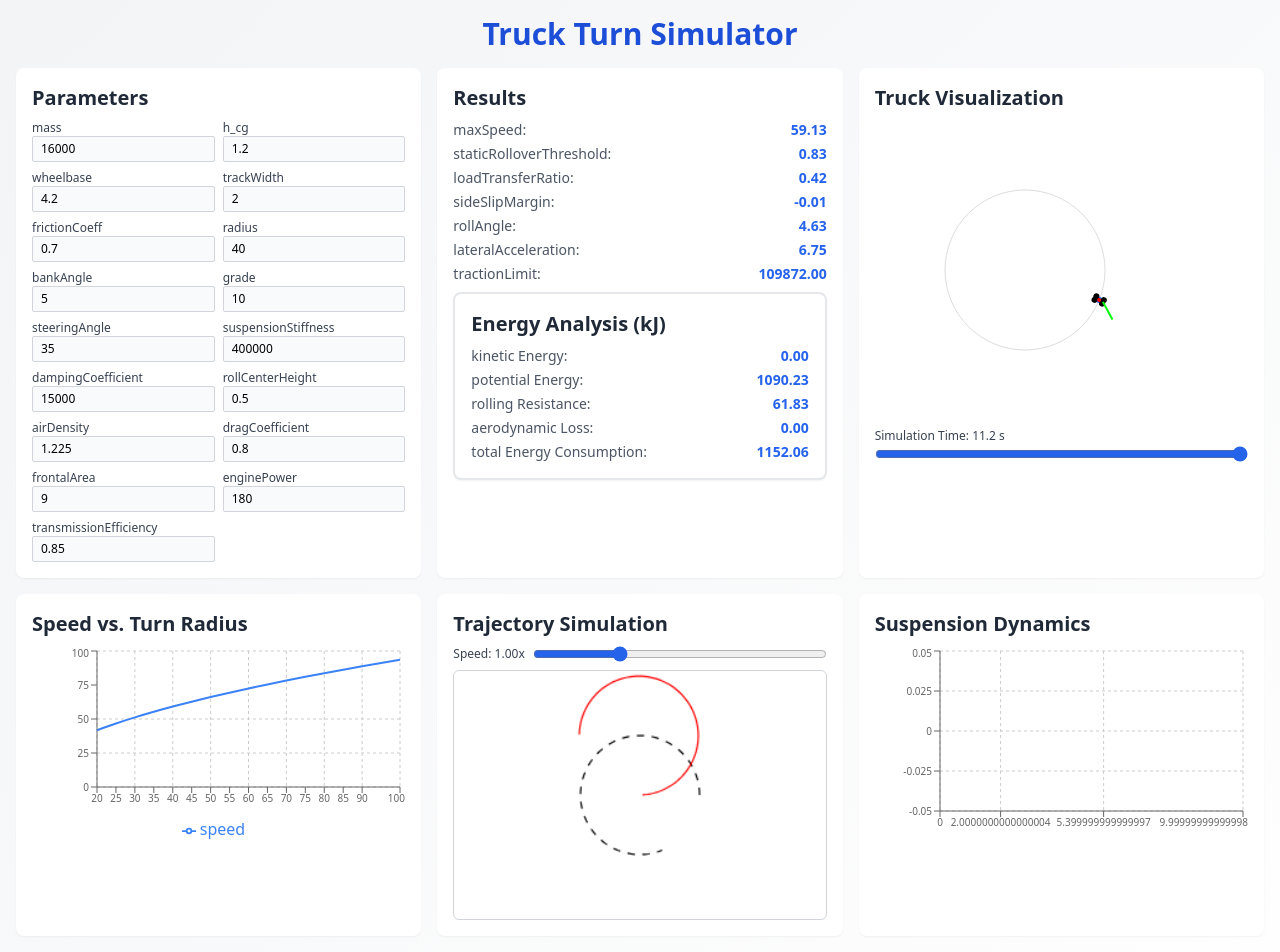
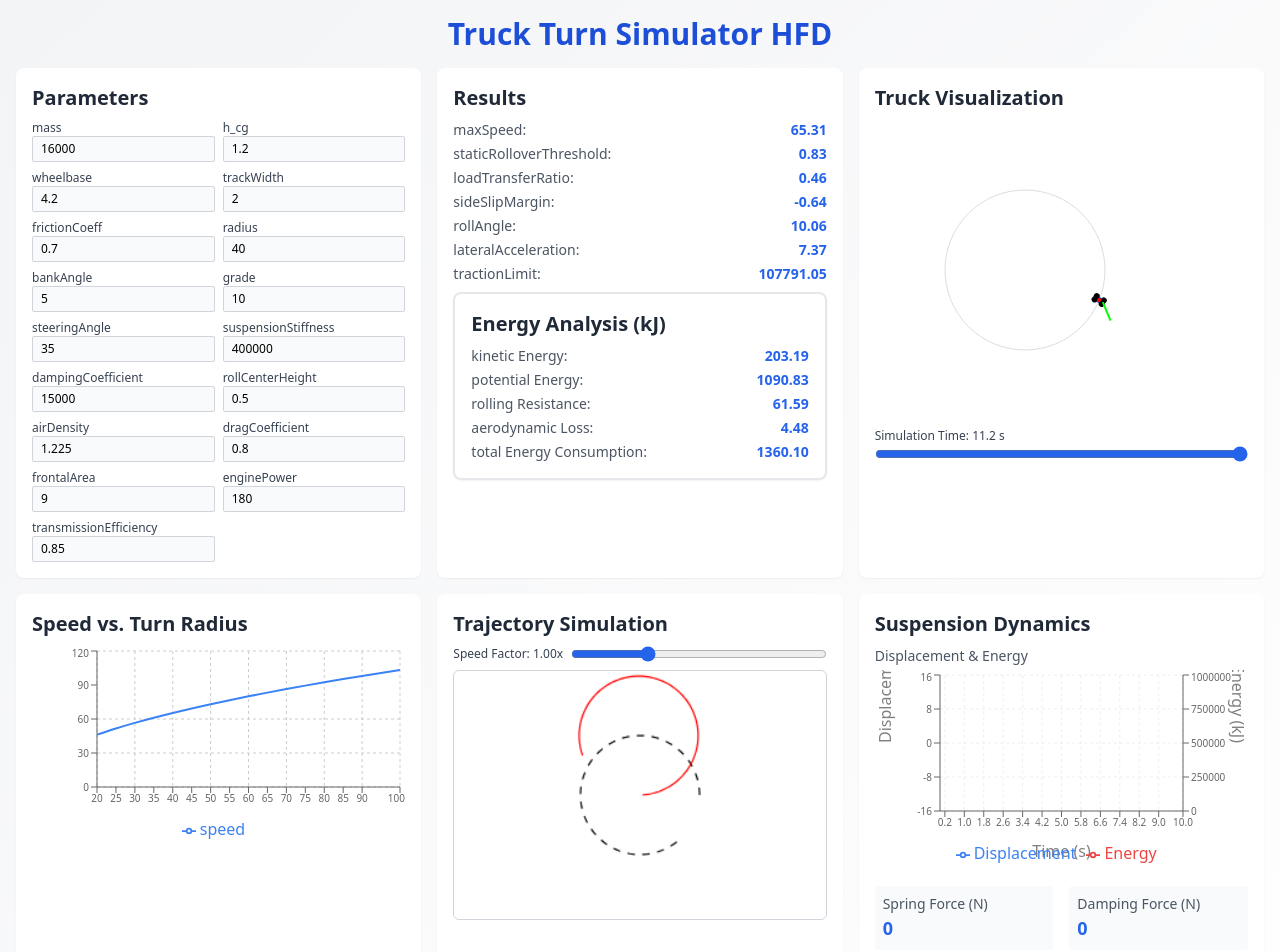
Before and after one commit to ProPrak01/truckTurnSimulatorHFD, a React (Vite) app: page / in a window 1280 px wide. Shown: the top 952 px of the page. Built offline with nearby package versions, Linux system fonts and the light colour scheme.

Commit message:
changes_4

```diff
--- a/src/mainTruckSimulator.jsx
+++ b/src/mainTruckSimulator.jsx
@@ -76,24 +76,27 @@ const TruckTurnSimulator = () => {
   const g = 9.81; // gravitational acceleration (m/s²)
 
   const calculateMaxSafeSpeed = (radius, bankAngle, grade) => {
-    const theta = (bankAngle * Math.PI) / 180;
-    const alpha = (grade * Math.PI) / 180;
+    const theta = (bankAngle * Math.PI) / 180; // bank angle in radians
+    const alpha = (grade * Math.PI) / 180; // grade angle in radians
 
-    const lateralAcc =
-      (params.frictionCoeff * g * Math.cos(alpha)) /
-      (1 + (params.h_cg * Math.sin(theta)) / radius);
+    // Corrected formula considering banking effect
+    const numerator =
+      g * radius * (params.frictionCoeff * Math.cos(theta) + Math.sin(theta));
+    const denominator =
+      Math.cos(theta) - params.frictionCoeff * Math.sin(theta);
 
-    return Math.sqrt(radius * lateralAcc);
+    return Math.sqrt(numerator / denominator);
   };
-
   const calculateRollAngle = (lateralAcceleration) => {
     const rollStiffness = params.suspensionStiffness * params.trackWidth ** 2;
     const rollMoment = params.mass * params.h_cg * lateralAcceleration;
     return (Math.atan(rollMoment / rollStiffness) * 180) / Math.PI;
   };
 
-  const calculateLateralAcceleration = (speed, radius) => {
-    return speed ** 2 / radius;
+  const calculateLateralAcceleration = (speed, radius, bankAngle) => {
+    const theta = (bankAngle * Math.PI) / 180;
+    // Corrected lateral acceleration with banking
+    return speed ** 2 / radius - g * Math.sin(theta);
   };
 
   const calculateTractionLimit = () => {
@@ -160,25 +163,39 @@ const TruckTurnSimulator = () => {
       actual: xActual.map((x, i) => ({ x, y: yActual[i] })),
     };
   };
-  const calculateSuspensionDynamics = (speed, time) => {
+  const calculateSuspensionDynamics = (speed, time, bankAngle) => {
     const data = [];
-    const rollEnergyData = [];
+    const bankRadians = (bankAngle * Math.PI) / 180;
+    const baseDisplacement = (Math.sin(bankRadians) * params.trackWidth) / 2;
 
-    for (let t = 0; t < 10; t += 0.1) {
-      // Simulate suspension movement with damped oscillation
+    // Generate more data points for smoother animation
+    for (let t = 0; t <= 10; t += 0.1) {
+      // Enhanced suspension movement simulation
+      const lateralAccel = (speed * speed) / params.radius;
+      const rollInfluence = (lateralAccel * params.h_cg) / params.trackWidth;
+
+      // Combine multiple oscillation effects
       const displacement =
+        baseDisplacement +
         0.05 *
-        Math.exp(-0.5 * t) *
-        Math.cos(2 * Math.PI * t + Math.sin((speed * t) / 20));
+          Math.exp((-params.dampingCoefficient * t) / params.mass) *
+          Math.cos(Math.sqrt(params.suspensionStiffness / params.mass) * t) +
+        rollInfluence * Math.sin((2 * Math.PI * t) / 5);
 
-      // Calculate roll energy
-      const rollEnergy =
+      // Calculate suspension energy
+      const springForce = params.suspensionStiffness * displacement;
+      const dampingForce = params.dampingCoefficient * (displacement / 0.1); // approximate velocity
+      const suspensionEnergy =
         0.5 * params.suspensionStiffness * displacement * displacement;
 
+      // Add data point
       data.push({
-        time: t,
-        displacement: displacement,
-        rollEnergy: rollEnergy,
+        time: t.toFixed(1),
+        displacement: displacement.toFixed(4),
+        velocity: (displacement / 0.1).toFixed(4),
+        energy: (suspensionEnergy / 1000).toFixed(2), // Convert to kJ
+        springForce: springForce.toFixed(0),
+        dampingForce: dampingForce.toFixed(0),
       });
     }
 
@@ -187,8 +204,18 @@ const TruckTurnSimulator = () => {
 
   const calculateTireForces = (lateralAcceleration, rollAngle) => {
     const weightPerWheel = (params.mass * g) / 4;
-    const rollMoment = params.mass * params.h_cg * lateralAcceleration;
-    const loadTransfer = rollMoment / params.trackWidth;
+    const bankRadians = (params.bankAngle * Math.PI) / 180;
+    const rollRadians = (rollAngle * Math.PI) / 180;
+
+    // Calculate combined roll moment from lateral acceleration and banking
+    const rollMoment =
+      params.mass *
+      params.h_cg *
+      (lateralAcceleration * Math.cos(bankRadians) + g * Math.sin(bankRadians));
+
+    // Calculate load transfer considering banking
+    const loadTransfer =
+      (rollMoment / params.trackWidth) * Math.cos(rollRadians);
 
     return {
       frontLeft: weightPerWheel - loadTransfer * 0.6,
@@ -198,14 +225,26 @@ const TruckTurnSimulator = () => {
     };
   };
 
-  const calculateEnergyMetrics = (speed) => {
+  const calculateEnergyMetrics = (speed, bankAngle) => {
     const speedMs = speed / 3.6; // Convert to m/s
+    const bankRadians = (bankAngle * Math.PI) / 180;
+    const gradeRadians = (params.grade * Math.PI) / 180;
+
+    // Calculate kinetic energy
     const kineticEnergy = 0.5 * params.mass * speedMs * speedMs;
-    const gradeRadians = (params.grade * Math.PI) / 180;
-    const potentialEnergy =
-      params.mass * g * Math.sin(gradeRadians) * params.radius;
-    const rollingResistance =
-      0.01 * params.mass * g * Math.cos(gradeRadians) * params.radius;
+
+    // Calculate potential energy considering both grade and banking
+    const heightChange =
+      Math.sin(gradeRadians) * params.radius +
+      ((1 - Math.cos(bankRadians)) * params.trackWidth) / 2;
+    const potentialEnergy = params.mass * g * heightChange;
+
+    // Calculate rolling resistance considering banking and grade
+    const normalForce =
+      params.mass * g * Math.cos(gradeRadians) * Math.cos(bankRadians);
+    const rollingResistance = 0.01 * normalForce * params.radius;
+
+    // Calculate aerodynamic loss
     const airResistance = calculateAerodynamicDrag(speedMs) * params.radius;
 
     return {
@@ -217,34 +256,57 @@ const TruckTurnSimulator = () => {
         kineticEnergy + potentialEnergy + rollingResistance + airResistance,
     };
   };
-
   const updateResults = () => {
+    // Calculate maximum safe speed considering banking and grade
     const maxSpeed = calculateMaxSafeSpeed(
       params.radius,
       params.bankAngle,
       params.grade
     );
-    const staticRolloverThreshold = params.trackWidth / (2 * params.h_cg);
+
+    // Calculate lateral acceleration with banking effect
+    const lateralAcceleration = calculateLateralAcceleration(
+      maxSpeed,
+      params.radius,
+      params.bankAngle
+    );
+
+    // Calculate static rollover threshold with banking consideration
+    const staticRolloverThreshold =
+      (params.trackWidth / (2 * params.h_cg)) *
+      Math.cos((params.bankAngle * Math.PI) / 180);
+
+    // Calculate load transfer ratio considering banking and grade
+    const bankRadians = (params.bankAngle * Math.PI) / 180;
+    const gradeRadians = (params.grade * Math.PI) / 180;
+
     const loadTransferRatio =
-      (params.mass * (maxSpeed ** 2 / params.radius) * params.h_cg) /
+      (params.mass * lateralAcceleration * params.h_cg) /
       (params.trackWidth *
         params.mass *
         g *
-        Math.cos((params.bankAngle * Math.PI) / 180) *
-        Math.cos((params.grade * Math.PI) / 180));
+        Math.cos(bankRadians) *
+        Math.cos(gradeRadians));
+
+    // Calculate side slip margin with banking effect
     const sideSlipMargin =
       params.frictionCoeff *
         g *
-        Math.cos((params.bankAngle * Math.PI) / 180) *
-        Math.cos((params.grade * Math.PI) / 180) -
-      maxSpeed ** 2 / params.radius;
+        Math.cos(bankRadians) *
+        Math.cos(gradeRadians) -
+      lateralAcceleration;
 
-    const lateralAcceleration = calculateLateralAcceleration(
-      maxSpeed,
-      params.radius
-    );
-    const rollAngle = calculateRollAngle(lateralAcceleration);
-    const tractionLimit = calculateTractionLimit();
+    // Calculate roll angle based on lateral acceleration and banking
+    const rollAngle =
+      calculateRollAngle(lateralAcceleration) + params.bankAngle;
+
+    // Calculate traction limit considering grade and banking
+    const tractionLimit =
+      params.frictionCoeff *
+      params.mass *
+      g *
+      Math.cos(bankRadians) *
+      Math.cos(gradeRadians);
 
     setResults({
       maxSpeed: maxSpeed * 3.6, // Convert to km/h
@@ -256,7 +318,7 @@ const TruckTurnSimulator = () => {
       tractionLimit,
     });
 
-    // Generate speed data for different radii
+    // Generate speed vs radius data with banking consideration
     const newSpeedData = [];
     for (let r = 20; r <= 100; r += 5) {
       const speed = calculateMaxSafeSpeed(r, params.bankAngle, params.grade);
@@ -264,7 +326,7 @@ const TruckTurnSimulator = () => {
     }
     setSpeedData(newSpeedData);
 
-    // Update trajectory data
+    // Update trajectory simulation
     const trajectoryData = simulateTrajectory(
       params.radius,
       maxSpeed * speedFactor,
@@ -273,31 +335,38 @@ const TruckTurnSimulator = () => {
     );
     setTrajectoryData(trajectoryData);
 
+    // Calculate suspension dynamics with banking effect
     const suspensionData = calculateSuspensionDynamics(
-      results.maxSpeed,
-      simulationTime
+      maxSpeed,
+      simulationTime,
+      params.bankAngle
     );
     setSuspensionData(suspensionData);
 
-    const newTireForces = calculateTireForces(
-      results.lateralAcceleration,
-      results.rollAngle
-    );
+    // Calculate tire forces considering banking and load transfer
+    const newTireForces = calculateTireForces(lateralAcceleration, rollAngle);
     setTireForces(newTireForces);
 
-    const newEnergyMetrics = calculateEnergyMetrics(results.maxSpeed);
+    // Calculate energy metrics with banking consideration
+    const newEnergyMetrics = calculateEnergyMetrics(maxSpeed, params.bankAngle);
     setEnergyMetrics(newEnergyMetrics);
   };
 
   useEffect(() => {
     updateResults();
+    const suspensionData = calculateSuspensionDynamics(
+      results.maxSpeed,
+      simulationTime,
+      params.bankAngle
+    );
+    setSuspensionData(suspensionData);
     // Animate truck turning
     const interval = setInterval(() => {
       setTruckAngle((prevAngle) => (prevAngle + 1) % 360);
       setSimulationTime((prevTime) => prevTime + 0.1);
     }, 50);
     return () => clearInterval(interval);
-  }, [params, speedFactor]);
+  }, [params, speedFactor, simulationTime]);
 
   useEffect(() => {
     const canvas = canvasRef.current;
@@ -419,28 +488,109 @@ const TruckTurnSimulator = () => {
       </svg>
     );
   };
-  const SuspensionGraph = () => (
+  const SuspensionGraph = () => {
+    // Format tooltip values
+    const CustomTooltip = ({ active, payload, label }) => {
+      if (active && payload && payload.length) {
+        return (
+          <div className="bg-white p-2 border border-gray-200 rounded shadow-sm">
+            <p className="text-sm">Time: {label}s</p>
+            {payload.map((entry, index) => (
+              <p key={index} className="text-sm" style={{ color: entry.color }}>
+                {entry.name}: {entry.value}
+              </p>
+            ))}
+          </div>
+        );
+      }
+      return null;
+    };
+
+    return (
       <div className="bg-white p-4 rounded-lg shadow-sm">
         <h2 className="text-xl font-semibold mb-2 text-gray-800">
           Suspension Dynamics
         </h2>
+        <div className="grid grid-cols-1 gap-4">
+          {/* Displacement Graph */}
+          <div>
+            <h3 className="text-sm font-medium text-gray-600 mb-1">
+              Displacement & Energy
+            </h3>
             <ResponsiveContainer width="100%" height={200}>
-        <AreaChart data={suspensionData}>
-          <CartesianGrid strokeDasharray="3 3" />
-          <XAxis dataKey="time" tick={{ fontSize: 10 }} />
-          <YAxis tick={{ fontSize: 10 }} />
-          <Tooltip />
-          <Area
+              <LineChart data={suspensionData}>
+                <CartesianGrid strokeDasharray="3 3" stroke="#eee" />
+                <XAxis
+                  dataKey="time"
+                  label={{ value: "Time (s)", position: "bottom" }}
+                  tick={{ fontSize: 10 }}
+                />
+                <YAxis
+                  yAxisId="left"
+                  label={{
+                    value: "Displacement (m)",
+                    angle: -90,
+                    position: "insideLeft",
+                  }}
+                  tick={{ fontSize: 10 }}
+                />
+                <YAxis
+                  yAxisId="right"
+                  orientation="right"
+                  label={{
+                    value: "Energy (kJ)",
+                    angle: 90,
+                    position: "insideRight",
+                  }}
+                  tick={{ fontSize: 10 }}
+                />
+                <Tooltip content={<CustomTooltip />} />
+                <Legend />
+                <Line
+                  yAxisId="left"
                   type="monotone"
                   dataKey="displacement"
                   stroke="#3b82f6"
-            fill="#93c5fd"
+                  dot={false}
                   name="Displacement"
                 />
-        </AreaChart>
+                <Line
+                  yAxisId="right"
+                  type="monotone"
+                  dataKey="energy"
+                  stroke="#ef4444"
+                  dot={false}
+                  name="Energy"
+                />
+              </LineChart>
             </ResponsiveContainer>
           </div>
+
+          {/* Forces Display */}
+          <div className="grid grid-cols-2 gap-4">
+            <div className="bg-gray-50 p-2 rounded">
+              <p className="text-sm font-medium text-gray-600">
+                Spring Force (N)
+              </p>
+              <p className="text-lg font-bold text-blue-600">
+                {suspensionData[Math.floor(simulationTime * 10)]?.springForce ||
+                  "0"}
+              </p>
+            </div>
+            <div className="bg-gray-50 p-2 rounded">
+              <p className="text-sm font-medium text-gray-600">
+                Damping Force (N)
+              </p>
+              <p className="text-lg font-bold text-blue-600">
+                {suspensionData[Math.floor(simulationTime * 10)]
+                  ?.dampingForce || "0"}
+              </p>
+            </div>
+          </div>
+        </div>
+      </div>
     );
+  };
 
   const TireForcesCard = () => (
     <div className="bg-white p-4 rounded-lg shadow-sm">
@@ -483,7 +633,7 @@ const TruckTurnSimulator = () => {
   return (
     <div className="p-4 mx-auto bg-gradient-to-br from-gray-100 to-white shadow-lg">
       <h1 className="text-3xl font-bold mb-4 text-center text-blue-700">
-        Truck Turn Simulator
+        Truck Turn Simulator HFD
       </h1>
 
       <div className="grid grid-cols-1 md:grid-cols-2 lg:grid-cols-3 gap-4">
@@ -577,7 +727,7 @@ const TruckTurnSimulator = () => {
           </h2>
           <div className="flex items-center mb-2">
             <label className="text-xs font-medium text-gray-700 mr-2 whitespace-nowrap">
-              Speed: {speedFactor.toFixed(2)}x
+              Speed Factor: {speedFactor.toFixed(2)}x
             </label>
             <input
               type="range"
@@ -598,7 +748,6 @@ const TruckTurnSimulator = () => {
         </div>
         <SuspensionGraph />
         <TireForcesCard />
-
       </div>
     </div>
   );
```
Lines whose indentation alone changed are shown as unchanged.
